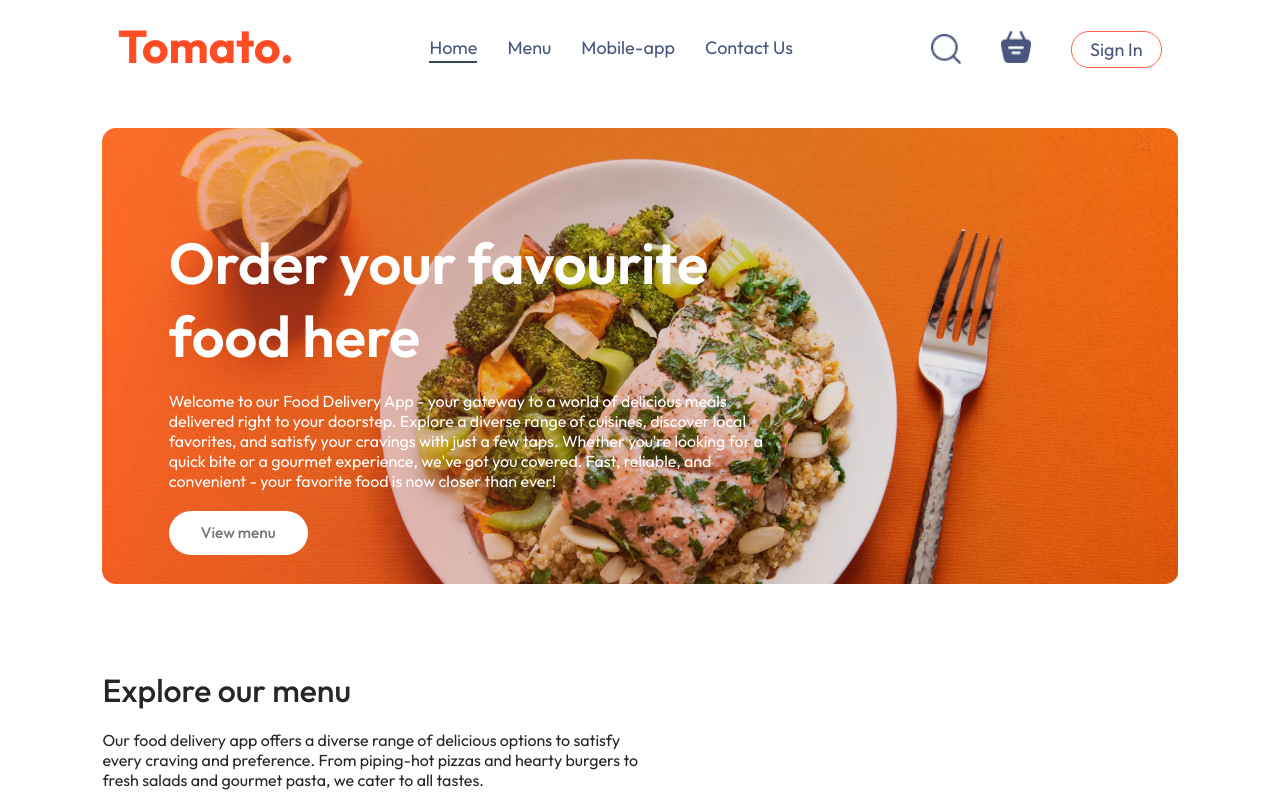
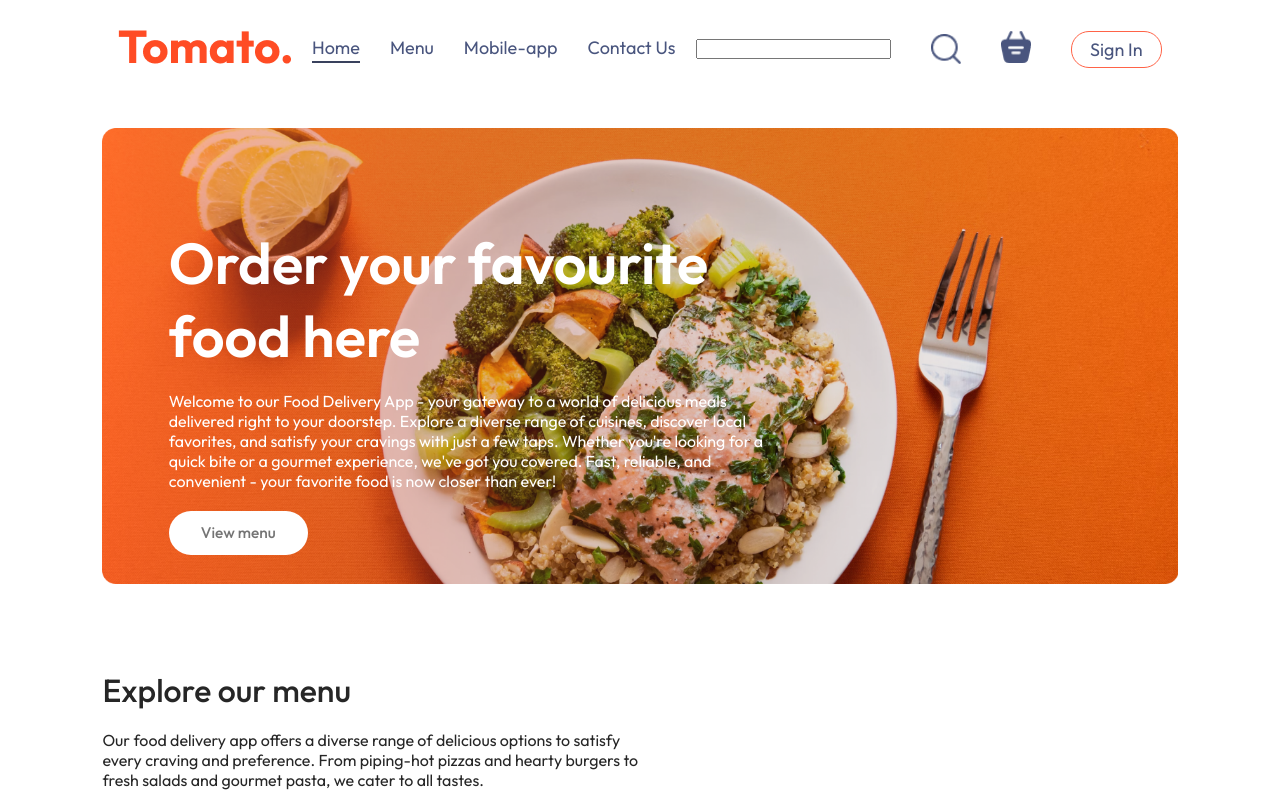
Before and after one commit to mayank-2004/E-commerce-Tomato, a React (Vite) app in the folder frontend/: page / in a window 1280 px wide. Shown: the top 800 px of the page. Built offline with nearby package versions, Linux system fonts and the light colour scheme; no server answers.

Commit message:
add search bar

```diff
--- a/frontend/src/components/Navbar/Navbar.jsx
+++ b/frontend/src/components/Navbar/Navbar.jsx
@@ -1,4 +1,4 @@
-import React, { useContext, useState } from 'react'
+import React, { useContext, useEffect, useState } from 'react'
 import './Navbar.css'
 import {assets} from '../../assets/assets'
 import {Link, useNavigate} from 'react-router-dom'
@@ -9,12 +9,19 @@ const Navbar = ({setShowLogin}) => {
     const navigate = useNavigate();
 
     const [menu, setMenu] = useState("Home");
+    const [data, setData] = useState("")
     const {getTotalCartAmount, token, setToken} = useContext(StoreContext)
 
     const Logout = () => {
       localStorage.removeItem("token");
       setToken("");
       navigate("/");
+    }
+
+    const handlechange = (e) => {
+      let name = e.target.name;
+      let value = e.target.value;
+      setData(data =>({...data,[name]: value}));
     }
 
   return (
@@ -27,6 +34,7 @@ const Navbar = ({setShowLogin}) => {
         <a href='#footer' onClick={()=> {setMenu("Contact Us")}} className={menu === "Contact Us" ? "active" : ""}>Contact Us</a>
       </ul>
       <div className="navbar-right">
+        <input type="text" onChange={handlechange} />
         <img src={assets.search_icon} alt="" />
         <div className="navbar-search-icon">
         <Link to='/cart'><img src={assets.basket_icon} alt="" /></Link>
```
